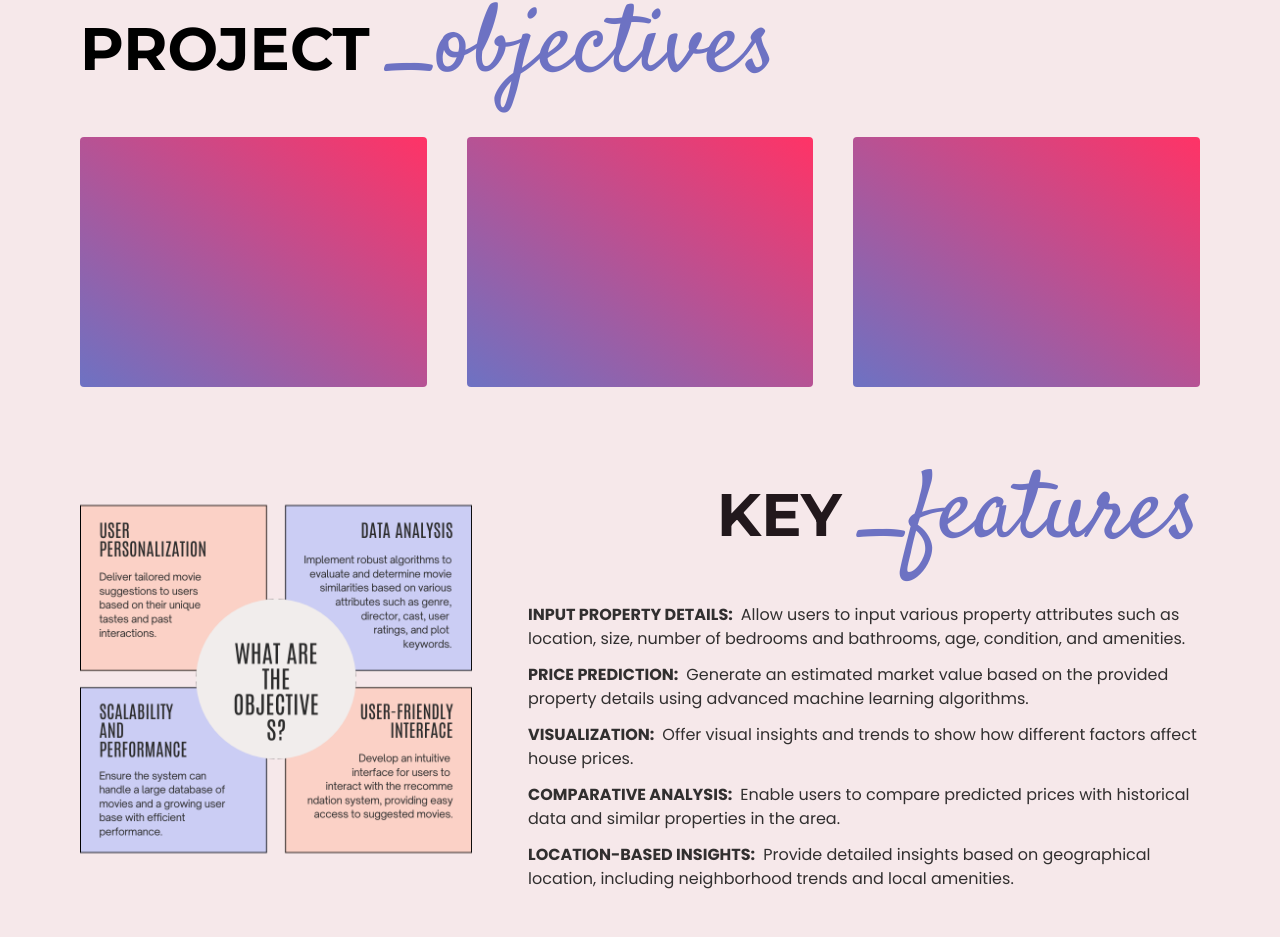
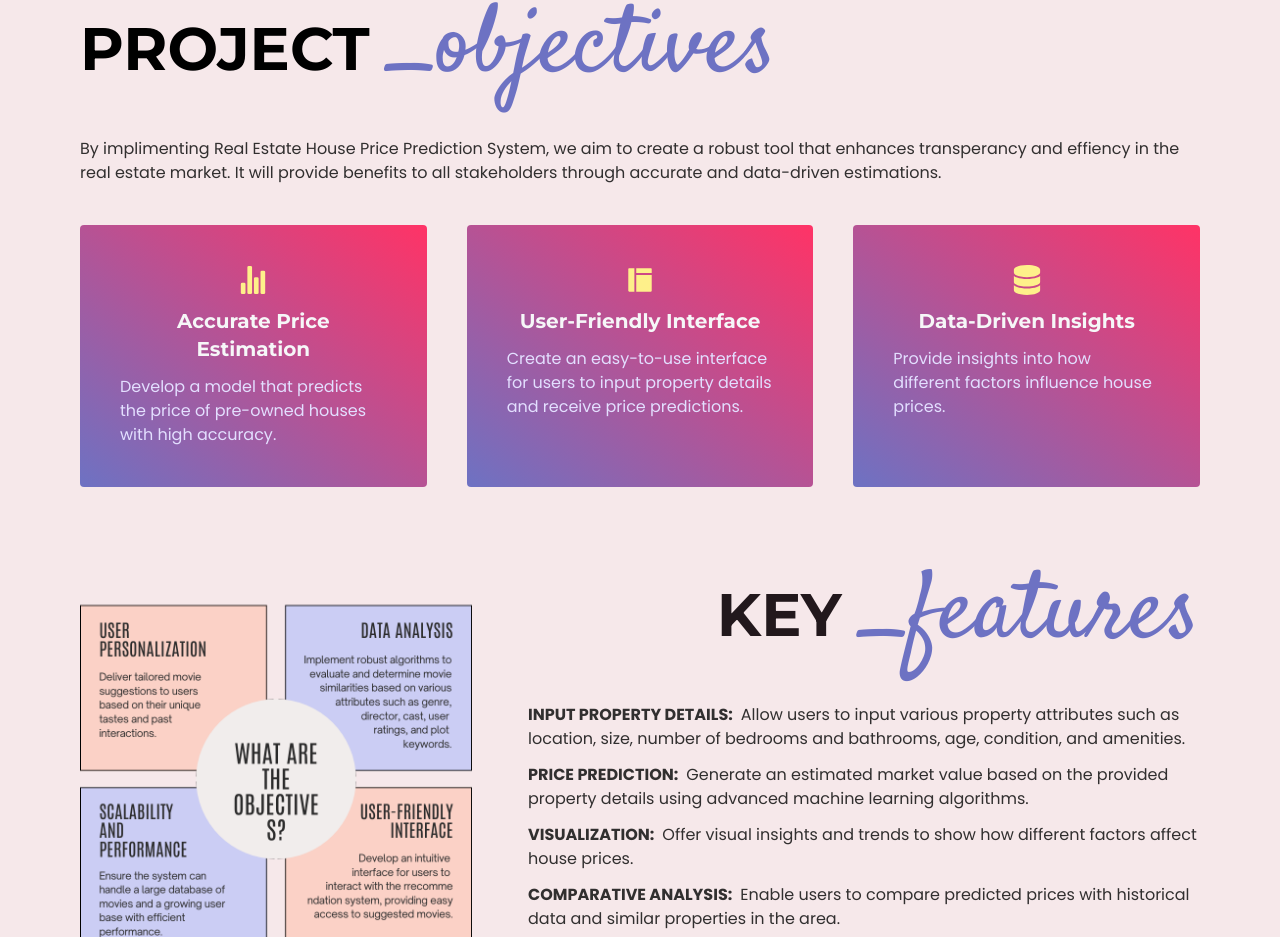
Before and after one commit to syednoor058/Shaed-Noor, a React (Vite) app: page /house-price-prediction-project in a window 1280 px wide. Shown: the part 987-1924 px from the top of the page. Built offline with nearby package versions, Linux system fonts and the light colour scheme.

Commit message:
Project 1 full done except images.

```diff
--- a/src/screens/HousePricePredProject.jsx
+++ b/src/screens/HousePricePredProject.jsx
@@ -1,6 +1,8 @@
 import React, { useEffect } from "react";
 import Marquee from "react-fast-marquee";
-import { FaCode, FaGithub } from "react-icons/fa6";
+import { AiFillLayout } from "react-icons/ai";
+import { FaCode, FaDatabase, FaGithub } from "react-icons/fa6";
+import { IoStatsChart } from "react-icons/io5";
 import fastApi from "../assets/images/project_1_img/fastapi.png";
 import github from "../assets/images/project_1_img/github.png";
 import heroImg from "../assets/images/project_1_img/hero_img.png";
@@ -105,10 +107,49 @@ export default function HousePricePredProject() {
               _objectives
             </span>
           </div>
+          <div className="text-textColo2">
+            By implimenting Real Estate House Price Prediction System, we aim to
+            create a robust tool that enhances transperancy and effiency in the
+            real estate market. It will provide benefits to all stakeholders
+            through accurate and data-driven estimations.
+          </div>
           <div className="w-full grid grid-cols-1 md:grid-cols-2 lg:grid-cols-3 gap-5 md:gap-7 xl:gap-10">
-            <div className="h-[250px] bg-gradient-to-tr from-primaryColor1 to-accentColor1 rounded"></div>
-            <div className="h-[250px] bg-gradient-to-tr from-primaryColor1 to-accentColor1 rounded"></div>
-            <div className="h-[250px] bg-gradient-to-tr from-primaryColor1 to-accentColor1 rounded"></div>
+            <div className="bg-gradient-to-tr from-primaryColor1 to-accentColor1 rounded flex flex-col gap-3 p-5 md:p-7 xl:p-10 cursor-pointer">
+              <div className="text-3xl text-yellow-200 flex justify-center">
+                <IoStatsChart />
+              </div>
+              <div className="font-titleFont text-titleColor1 text-center text-xl font-bold">
+                Accurate Price Estimation
+              </div>
+              <div className="text-textColo1 text-base">
+                Develop a model that predicts the price of pre-owned houses with
+                high accuracy.
+              </div>
+            </div>
+            <div className="bg-gradient-to-tr from-primaryColor1 to-accentColor1 rounded flex flex-col gap-3 p-5 md:p-7 xl:p-10 cursor-pointer">
+              <div className="text-3xl text-yellow-200 flex justify-center">
+                <AiFillLayout />
+              </div>
+              <div className="font-titleFont text-titleColor1 text-center text-xl font-bold">
+                User-Friendly Interface
+              </div>
+              <div className="text-textColo1 text-base">
+                Create an easy-to-use interface for users to input property
+                details and receive price predictions.
+              </div>
+            </div>
+            <div className="bg-gradient-to-tr from-primaryColor1 to-accentColor1 rounded flex flex-col gap-3 p-5 md:p-7 xl:p-10 cursor-pointer">
+              <div className="text-3xl text-yellow-200 flex justify-center">
+                <FaDatabase />
+              </div>
+              <div className="font-titleFont text-titleColor1 text-center text-xl font-bold">
+                Data-Driven Insights
+              </div>
+              <div className="text-textColo1 text-base">
+                Provide insights into how different factors influence house
+                prices.
+              </div>
+            </div>
           </div>
         </div>
         <div className="px-7 sml:px-9  md:px-12 lg:px-20 flex flex-col-reverse gap-10 lg:gap-0 lg:flex-row justify-between">
```
